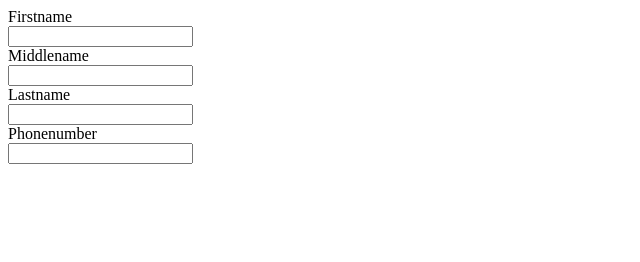
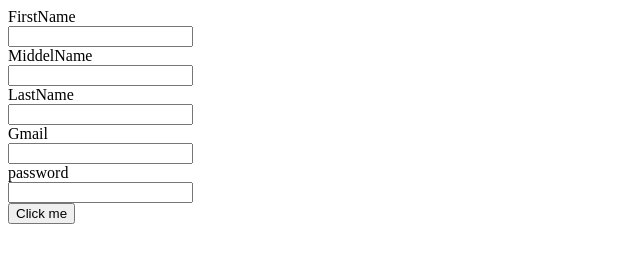
Before and after one commit to abisheik88/practice_netlify, a plain HTML site: page index.html in a window 1280 px wide. Shown: the whole page, without its empty margins (0-640 px from the left). Drawn offline with Linux system fonts and the light colour scheme.

Commit message:
Add files via upload

```diff
--- a/index.html
+++ b/index.html
@@ -8,5 +8,23 @@
 </head>
 <body>
     <script src="script.js"></script>
+
+    <label for="ftext">FirstName</label><br>
+    <input type="text" name="FirstName" id="ftext"><br>
+
+    <label for="mtext">MiddelName</label><br>
+    <input type="text" name="MiddelName" id="mtext"><br>
+
+    <label for="ltext">LastName</label><br>
+    <input type="text" name="LastName" id="ltext"><br>
+
+    <label for="email">Gmail</label><br>
+    <input type="email" name="Gmail" id="email"><br>
+
+    <label for="pass">password</label><br>
+    <input type="password" name="password" id="pass"><br>
+
+    <button onclick="sub()">Click me</button>
+
 </body>
 </html>
--- a/script.js
+++ b/script.js
@@ -1,41 +1,8 @@
-var label=createlabels("label","for","first name","Firstname");
-var br1=createlinebreak("br");
-var br9=createlinebreak("br");
-var input=createinput("input","text","firstname","id","firstname");
-var br2=createlinebreak("br");
-
-var label1=createlabels("label","for","middle name"," Middlename");
-var br3=createlinebreak("br");
-var input1=createinput("input","text","middlename","id","middl;ename");
-var br4=createlinebreak("br");
-
-var label2=createlabels("label","for","last name","Lastname");
-var br5=createlinebreak("br");
-var input2=createinput("input","text","lastname","id","lastname");
-var br6=createlinebreak("br");
-
-var password=createlabels("label","number","number","Phonenumber");
-var br7=createlinebreak("br");
-var passinput=createinput("input","type","Number","id","number");
-var br8=createlinebreak("br");
-
-
-document.body.append(label,br1,input,br2,label1,br3,input1,br4,label2,br5,input2,br6,password,br7,passinput,br8,br9);
-
-
-function createlabels(tagname,attrname,attrvalue,content){
-var ele=document.createElement(tagname);
-ele.setAttribute(attrname,attrvalue);
-ele.innerHTML=content;
-return ele;
+function sub(){
+    var res=document.getElementById("ftext").value;
+    var res1=document.getElementById("mtext").value;
+    var res2=document.getElementById("ltext").value;
+    var res3=document.getElementById("email").value;
+    var res4=document.getElementById("pass").value;
+     console.log(res,res1,res2,res3,res4);
 }
-function createinput(tagname,attrname,attrvalue,attrname1,attrvalue1){
-    var ele=document.createElement(tagname);
-    ele.setAttribute(attrname,attrvalue);
-    ele.setAttribute(attrname1,attrvalue1);
-    return ele;
-}
-function createlinebreak(tagname){
-var ele=document.createElement(tagname);
-return ele;
-}
```
